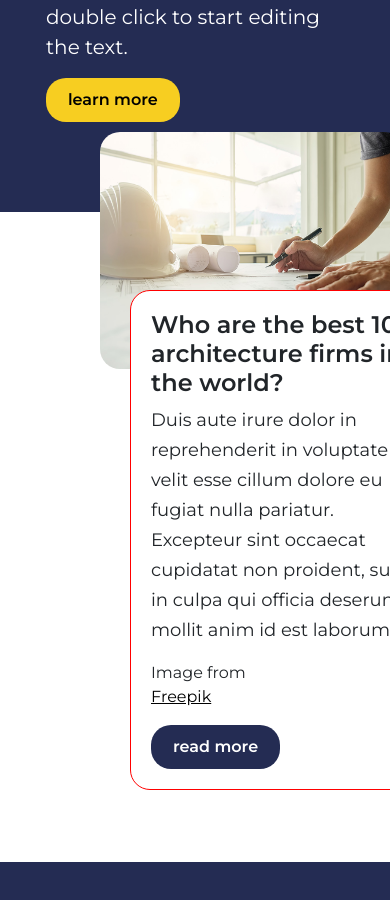
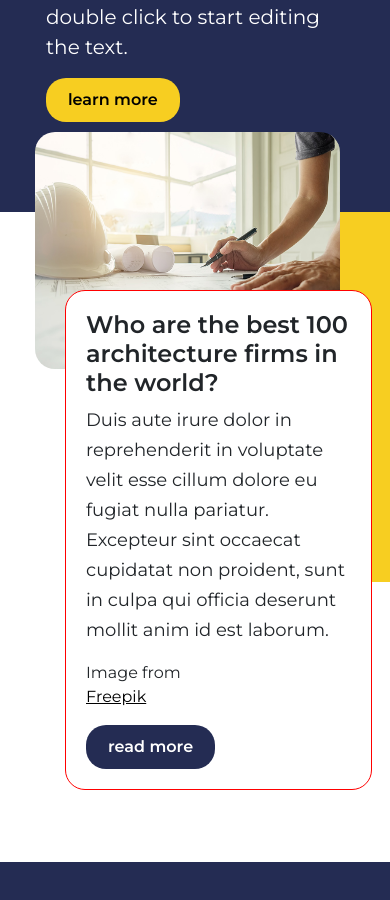
Before and after one commit to tharanga270/companysite, a React (Create React App) app: page / in a window 390 px wide. Shown: the part 3002-3902 px from the top of the page. Built offline with nearby package versions, Linux system fonts and the light colour scheme.

Commit message:
30 commit

```diff
--- a/src/media.css
+++ b/src/media.css
@@ -628,5 +628,11 @@
   /*our service*/
 
   /*who are the best*/
+  .who-best-image {
+    margin-left: 35px;
+  }
+  .who-are-the-best-cont {
+    left: 65px;
+  }
   /*who are the best*/
 }
```
